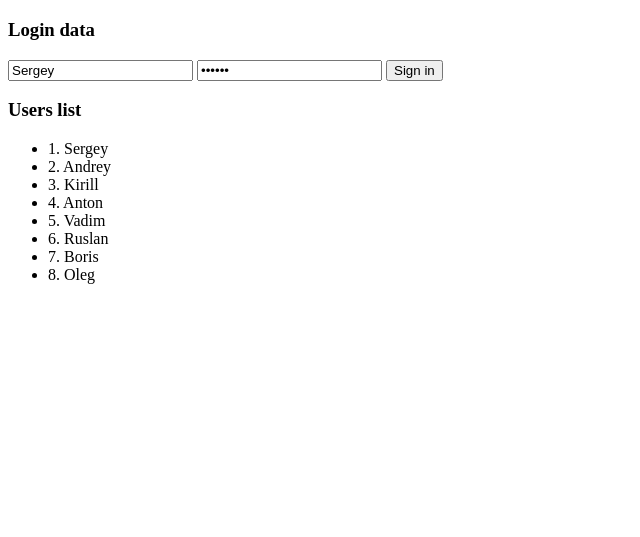
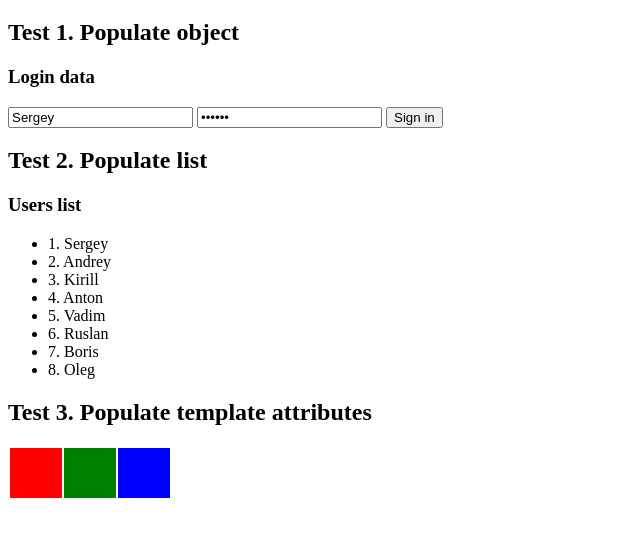
Before and after one commit to smeshchankin/populator-js, a plain HTML site: page index.html in a window 1280 px wide. Shown: the part 61-598 px from the top of the page, without its empty margins (0-640 px from the left). Drawn offline with Linux system fonts and the light colour scheme.

Commit message:
[PJS-002] Populate root element attributes

```diff
--- a/index.html
+++ b/index.html
@@ -7,6 +7,7 @@
 </head>
 <body>
     <h1>Examples / Tests</h1>
+    <h2>Test 1. Populate object</h2>
     <form id="form">
         <h3 class="login-form">Login data</h3>
         <input type="text" id="username" placeholder="Username" value="{{username}}" />
@@ -14,16 +15,24 @@
         <button type="submit">{{buttonName}}</button>
     </form>
 
+    <h2>Test 2. Populate list</h2>
     <h3>Users list</h3>
     <ul>
         <li class="user">{{id}}. {{login}}</li>
     </ul>
 
+    <h2>Test 3. Populate template attributes</h2>
+    <table>
+        <tr style="height: 50px;">
+            <td class="cell" style="width: 50px; background-color: {{color}}">&nbsp;</td>
+        </tr>
+    </table>
+
     <script src="populator.js"></script>
     <script>
         populator.populate('#form', {username: 'Sergey', password: 'secret', buttonName: 'Sign in'});
 
-        let users = [
+        const users = [
             { id: 1, login: 'Sergey' },
             { id: 2, login: 'Andrey' },
             { id: 3, login: 'Kirill' },
@@ -34,6 +43,13 @@
             { id: 8, login: 'Oleg' }
         ];
         populator.populate('.user', users);
+
+        const colors = [
+            { color: 'red' },
+            { color: 'green' },
+            { color: 'blue' }
+        ];
+        populator.populate('.cell', colors);
     </script>
 </body>
 </html>
--- a/populator.js
+++ b/populator.js
@@ -20,10 +20,11 @@ window.populator = (function() {
     };
 
     function populateFromObject(elem, obj) {
-        Object.keys(obj).forEach(function(key) {
-            let value = obj[key];
-            elem.innerHTML = elem.innerHTML.replace('{{' + key + '}}', value);
-        });
+        for (let idx = 0; idx < elem.attributes.length; idx++) {
+            const attr = elem.attributes[idx];
+            attr.value = fillValue(attr.value, obj);
+        }
+        elem.innerHTML = fillValue(elem.innerHTML, obj);
     }
 
     function populateFromArray(template, arr) {
@@ -37,5 +38,13 @@ window.populator = (function() {
         }
     }
 
+    function fillValue(value, obj) {
+        let result = value;
+        Object.keys(obj).forEach(function(key) {
+            result = result.replace('{{' + key + '}}', obj[key]);
+        });
+        return result;
+    }
+
     return populator;
 }());
```
